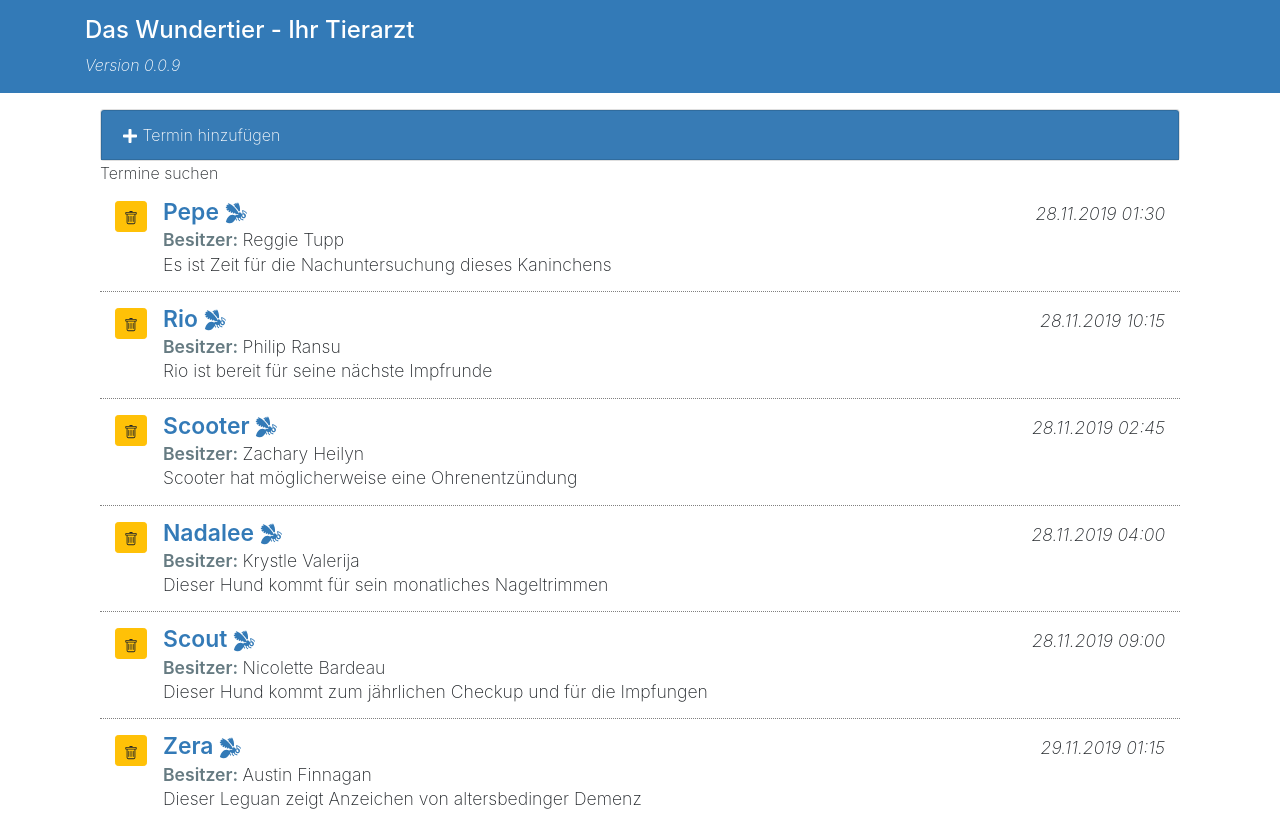
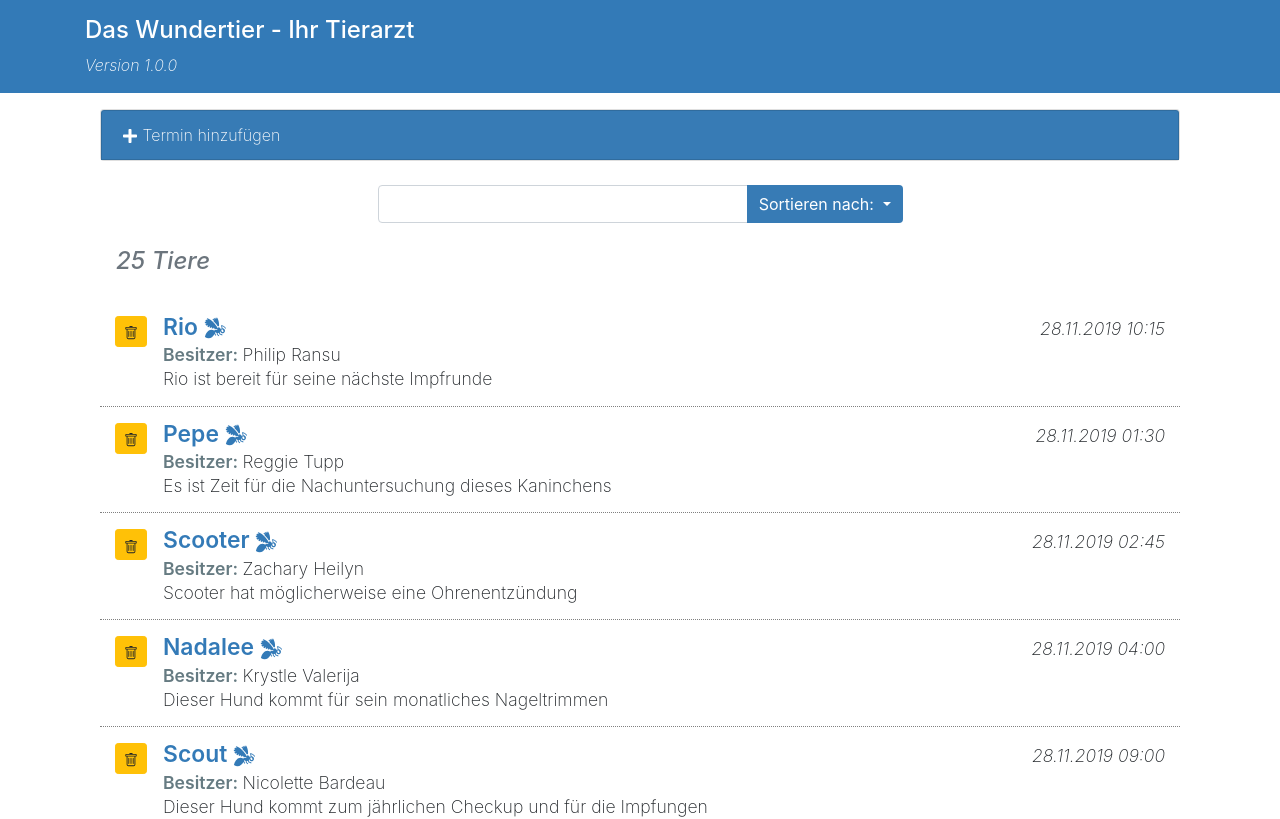
Before and after one commit to edwardtanguay/reactweb, a React (Create React App) app: page / in a window 1280 px wide. Shown: the top 819 px of the page. Built offline with nearby package versions, Linux system fonts and the light colour scheme.

Commit message:
finished: has search, editing

```diff
--- a/src/components/App.js
+++ b/src/components/App.js
@@ -4,7 +4,7 @@ import AddAppointments from './AddAppointments';
 import SearchAppointments from './SearchAppointments';
 import ListAppointments from './ListAppointments';
 // import { isCompositeComponent } from 'react-dom/test-utils';
-import { without } from 'lodash';
+import { without, findIndex } from 'lodash';
 
 class App extends Component {
 	constructor() {
@@ -13,11 +13,17 @@ class App extends Component {
 			location: "Berlin",
 			appointments: [],
 			formDisplay: false,
-			lastIndex: 0
+			lastIndex: 0,
+			orderBy: 'aptDate',
+			orderDir: 'asc',
+			searchText: ''
 		}
 		this.deleteAppointment = this.deleteAppointment.bind(this);
 		this.toggleForm = this.toggleForm.bind(this);
 		this.addAppointment = this.addAppointment.bind(this);
+		this.changeOrder = this.changeOrder.bind(this);
+		this.searchApts = this.searchApts.bind(this);
+		this.updateInfo = this.updateInfo.bind(this);
 	}
 
 	toggleForm() {
@@ -35,6 +41,13 @@ class App extends Component {
 			appointments: tempApts,
 			lastIndex: this.state.lastIndex + 1
 		})
+	}
+
+	changeOrder(order, dir) {
+		this.setState({
+			orderBy: order,
+			orderDir: dir
+		});
 	}
 
 	deleteAppointment(apt) {
@@ -58,15 +71,63 @@ class App extends Component {
 				})
 				this.setState({
 					appointments: apts,
-					version: '0.0.9'
+					version: '1.0.0'
 				})
 			})
 	}
+
+	searchApts(searchText) {
+		this.setState({
+			searchText: searchText
+		})
+	}
+
+	updateInfo(fieldName, changedText, id) {
+		let tempApts = this.state.appointments;
+		let aptIndex = findIndex(this.state.appointments, {
+			aptId: id
+		});
+		tempApts[aptIndex][fieldName] = changedText;
+		this.setState({
+			appointments: tempApts
+		})
+	}
+
 	render() {
+
+		let order = 1;
+		let filteredApts = this.state.appointments;
+		if (this.state.orderDir === 'asc') {
+			order = 1;
+		} else {
+			order = -1;
+		}
+
+		filteredApts = filteredApts.sort((a, b) => {
+			if (
+				a[this.state.orderBy].toLowerCase() <
+				b[this.state.orderBy].toLowerCase()
+			) {
+				return -1 * order;
+			} else {
+				return 1 * order;
+			}
+		}).filter(m =>
+			m['petName']
+				.toLowerCase()
+				.includes(this.state.searchText.toLowerCase()) ||
+			m['ownerName']
+				.toLowerCase()
+				.includes(this.state.searchText.toLowerCase()) ||
+			m['aptNotes']
+				.toLowerCase()
+				.includes(this.state.searchText.toLowerCase())
+		);
+
 		return (
 			<div>
-				<header class="container text-white">
-					<h4 class="pt-3 pb-0">Das Wundertier - Ihr Tierarzt</h4><p class="font-italic">Version {this.state.version}</p>
+				<header className="container text-white">
+					<h4 className="pt-3 pb-0">Das Wundertier - Ihr Tierarzt</h4><p className="font-italic">Version {this.state.version}</p>
 				</header>
 				<main className="page bg-white" id="petratings">
 					<div className="container">
@@ -77,16 +138,23 @@ class App extends Component {
 										toggleForm={this.toggleForm}
 										addAppointment={this.addAppointment}
 									/>
-									<SearchAppointments />
-									<ListAppointments appointments={this.state.appointments}
+									<SearchAppointments
+										appointments={filteredApts}
+										orderBy={this.state.orderBy}
+										orderDir={this.state.orderDir}
+										changeOrder={this.changeOrder}
+										searchApts={this.searchApts}
+									/>
+									<ListAppointments appointments={filteredApts}
 										deleteAppointment={this.deleteAppointment}
+										updateInfo={this.updateInfo}
 									/>
 								</div>
 							</div>
 						</div>
 					</div>
 				</main>
-			</div>
+			</div >
 		)
 	}
 }
--- a/src/components/ListAppointments.js
+++ b/src/components/ListAppointments.js
@@ -13,12 +13,17 @@ class ListAppointments extends Component {
 						<div className="mr-3">
 							<button className="pet-delete btn btn-sm btn-warning"
 								onClick={() => this.props.deleteAppointment(item)}
-							><BsTrash/></button>
+							><BsTrash /></button>
 						</div>
 
 						<div className="pet-info media-body">
 							<div className="pet-head d-flex">
-								<span className="pet-name">{item.petName} <GiBee /></span>
+								<span className="pet-name"
+									contentEditable
+									suppressContentEditableWarning
+									onBlur={e => this.props.updateInfo('petName', e.target.innerText, item.aptId)}
+
+								>{item.petName} <GiBee /></span>
 								<span className="apt-date ml-auto">
 									<Moment
 										date={item.aptDate}
@@ -31,9 +36,15 @@ class ListAppointments extends Component {
 
 							<div className="owner-name">
 								<span className="label-item">Besitzer: </span>
-								<span>{item.ownerName}</span>
+								<span
+									contentEditable
+									suppressContentEditableWarning
+									onBlur={e => this.props.updateInfo('ownerName', e.target.innerText, item.aptId)}>{item.ownerName}</span>
 							</div>
-							<div className="apt-notes">{item.aptNotes}</div>
+							<div className="apt-notes"
+								contentEditable
+								suppressContentEditableWarning
+								onBlur={e => this.props.updateInfo('aptNotes', e.target.innerText, item.aptId)}>{item.aptNotes}</div>
 						</div>
 					</div>
 				))}
--- a/src/components/SearchAppointments.js
+++ b/src/components/SearchAppointments.js
@@ -2,7 +2,85 @@ import React, { Component } from 'react';
 
 class SearchAppointments extends Component {
 	render() {
-		return <div>Termine suchen</div>
+		return (
+			<div>
+				<div className="search-appointments row justify-content-center my-4">
+					<div className="col-md-6">
+						<div className="input-group">
+							<input
+								id="SearchApts"
+								type="text"
+								className="form-control"
+								aria-label="Termine durchsuchen"
+								onChange={e => this.props.searchApts(e.target.value)}
+							/>
+							<div className="input-group-append">
+								<button
+									type="button"
+									className="btn btn-primary dropdown-toggle"
+									data-toggle="dropdown"
+									aria-haspopup="true"
+									aria-expanded="false"
+								>
+									Sortieren nach: <span className="caret" />
+								</button>
+
+								<div className="sort-menu dropdown-menu dropdown-menu-right">
+									<button
+										className={
+											'sort-by dropdown-item' +
+											(this.props.orderBy === 'petName' ? ' active' : '')
+										}
+										onClick={e => this.props.changeOrder('petName', this.props.orderDir)}
+										href="#">
+										Tiername</button>
+
+									<button
+										className={
+											'sort-by dropdown-item' +
+											(this.props.orderBy === 'aptDate' ? ' active' : '')
+										}
+										onClick={e => this.props.changeOrder('aptDate', this.props.orderDir)}
+										href="#">
+										Datum</button>
+
+									<button
+										className={
+											'sort-by dropdown-item' +
+											(this.props.orderBy === 'ownerName' ? ' active' : '')
+										}
+										onClick={e => this.props.changeOrder('ownerName', this.props.orderDir)}
+										href="#">
+										Besitzer</button>
+
+									<div role="separator" className="dropdown-divider" />
+
+									<button
+										className={
+											'sort-by dropdown-item' +
+											(this.props.orderDir === 'asc' ? ' active' : '')
+										}
+										onClick={e => this.props.changeOrder(this.props.orderBy, 'asc')}
+										href="#">
+										aufsteigend</button>
+
+									<button
+										className={
+											'sort-by dropdown-item' +
+											(this.props.orderDir === 'desc' ? ' active' : '')
+										}
+										onClick={e => this.props.changeOrder(this.props.orderBy, 'desc')}
+										href="#">
+										absteigend</button>
+
+								</div>
+							</div>
+						</div>
+					</div>
+				</div>
+				<div className="my-4 font-italic text-secondary ml-3 h4">{this.props.appointments.length} Tiere</div>
+			</div>
+		)
 	}
 }
 
--- a/src/css/App.css
+++ b/src/css/App.css
@@ -40,5 +40,6 @@
 }
 
 .dropdown-item.active, .dropdown-item:active {
-	background-color: #a9aeb2;
+	/* background-color: #a9aeb2; */
+	background-color: magenta;
 }
```
